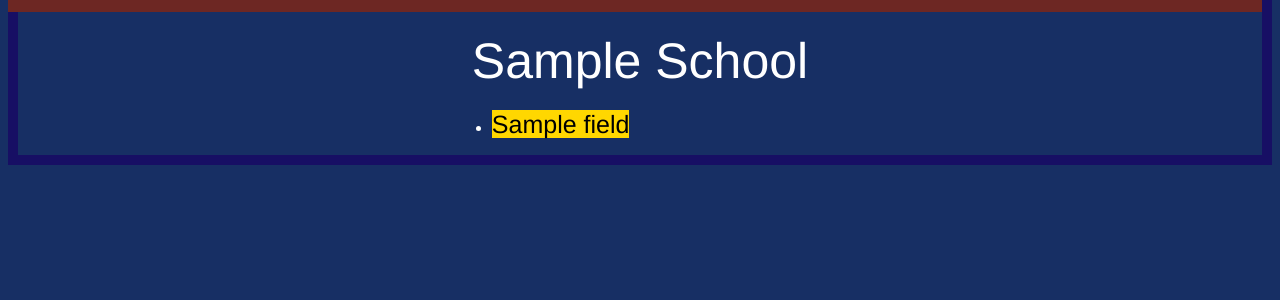
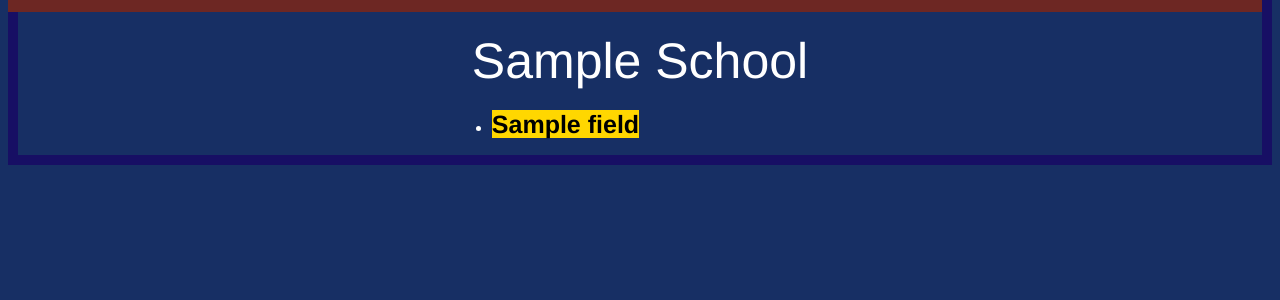
Before and after one commit to JR069105/Busstatus-2, a Python web app: template templates/index.html in a window 1280 px wide. Shown: the part 267-567 px from the top of the page. Run offline with Jinja, Linux system fonts and the light colour scheme; the template is opened without the code that fills it: most values are stand-ins (such as "Sample title", 1, 10 or a date in 2020).

Commit message:
link bolding

```diff
--- a/static/style.css
+++ b/static/style.css
@@ -64,7 +64,7 @@ ul {
   color:black;
   background-color:rgb(255,215,0);
   text-decoration: none;
-  font-weight: 300;
+  font-weight: 700;
   font-size: 25px;
   font-family:Helvetica;
 }
```
